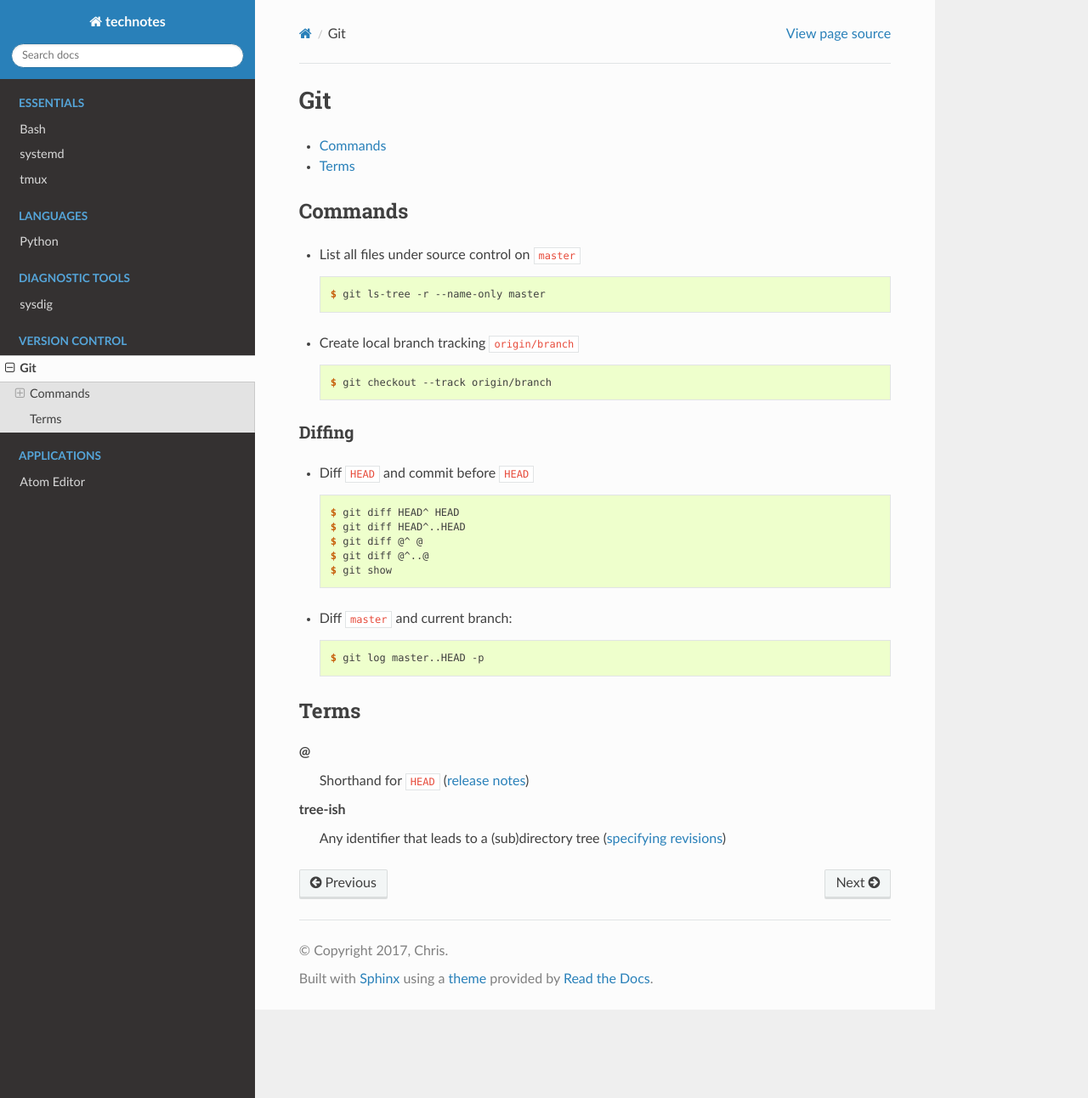
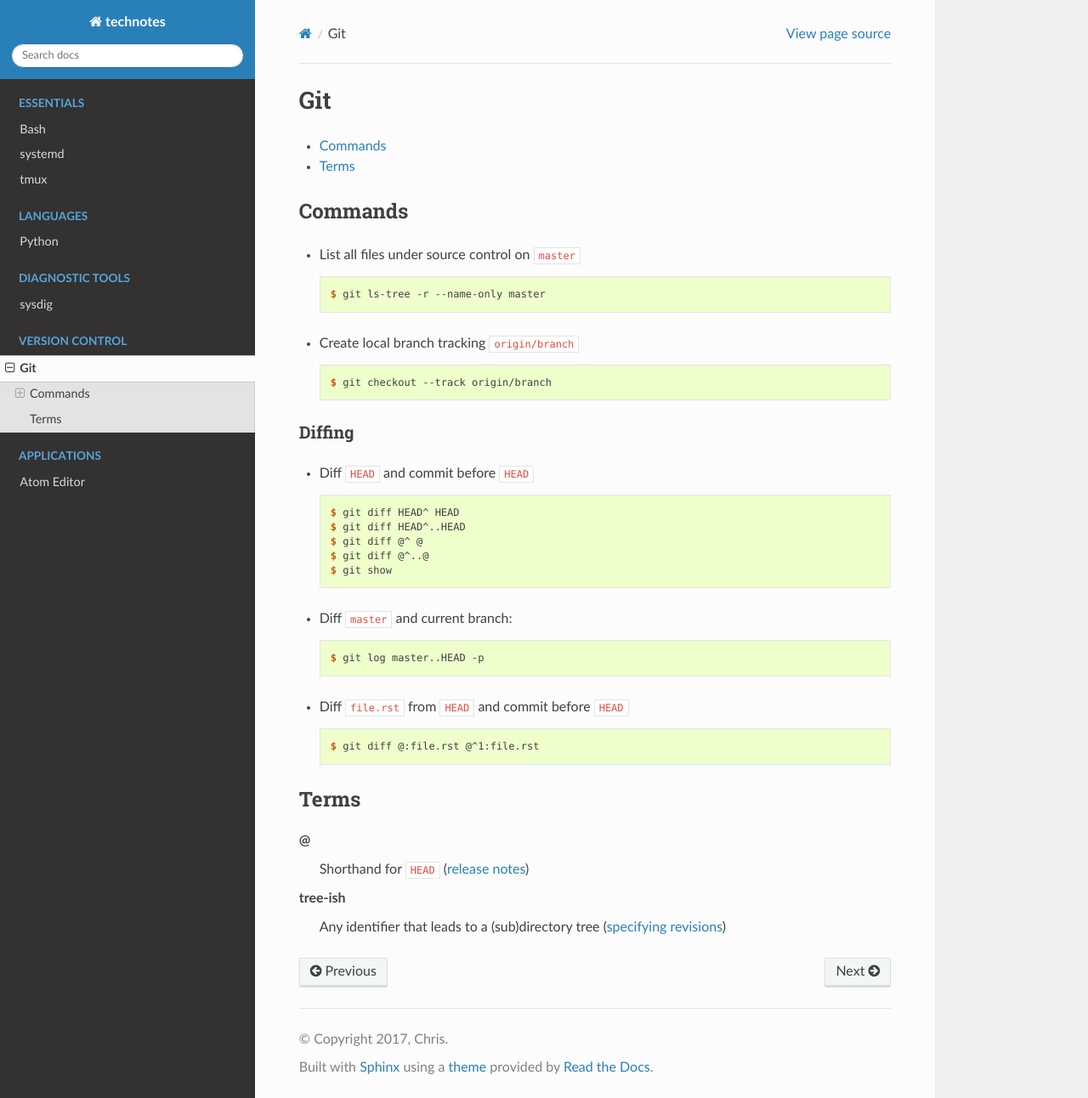
Before and after one commit to heterotopian/technotes, a Sphinx documentation site: the page built from source/git.rst, in a window 1280 px wide and 1292 px high. Shown: the whole window at 85% size. Built offline with Sphinx 7.4.7 and the Read the Docs theme 2.0.0, drawn with Linux system fonts in a browser that asks for light colours.

Commit message:
Add diff file example

```diff
--- a/source/git.rst
+++ b/source/git.rst
@@ -37,6 +37,10 @@ Diffing
 
     $ git log master..HEAD -p
 
+- Diff ``file.rst`` from |HEAD| and commit before |HEAD| ::
+
+    $ git diff @:file.rst @^1:file.rst
+
 
 Terms
 =====
```
